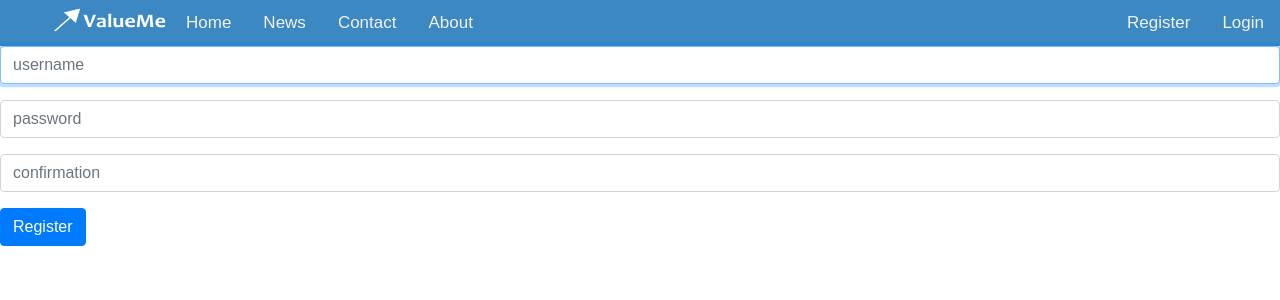
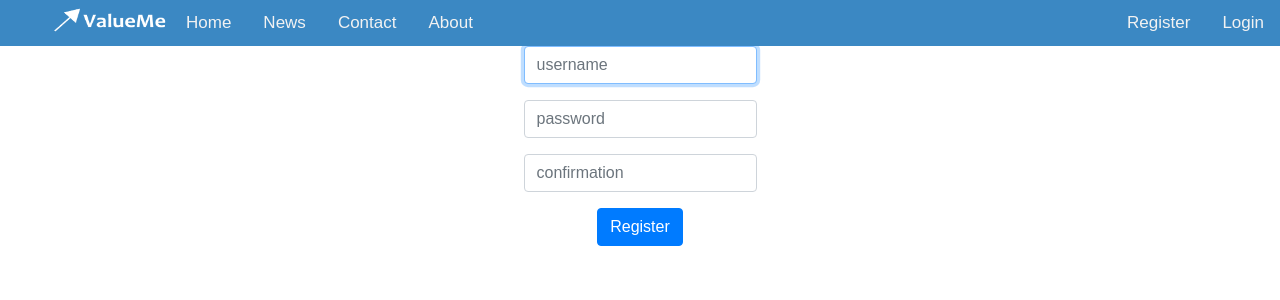
Before and after one commit to matty271828/travelbotonline, a Flask app: page /register in a window 1280 px wide. Shown: the top 300 px of the page. Run offline with Flask 2, Linux system fonts and the light colour scheme; some libraries are stand-ins or nearby versions.

Commit message:
Configured bootstrap forms

```diff
--- a/static/styles.css
+++ b/static/styles.css
@@ -47,3 +47,27 @@
   padding-right:0;
   padding-left:0;
 }
+
+main .form-control
+{
+    /* Center form controls */
+    display: inline-block;
+
+    /* Override Bootstrap's 100% width for form controls */
+    width: auto;
+}
+
+main
+{
+    /* Scroll horizontally as needed */
+    overflow-x: auto;
+
+    /* Center contents */
+    text-align: center;
+}
+
+main img
+{
+    /* Constrain images on small screens */
+    max-width: 100%;
+}
```
